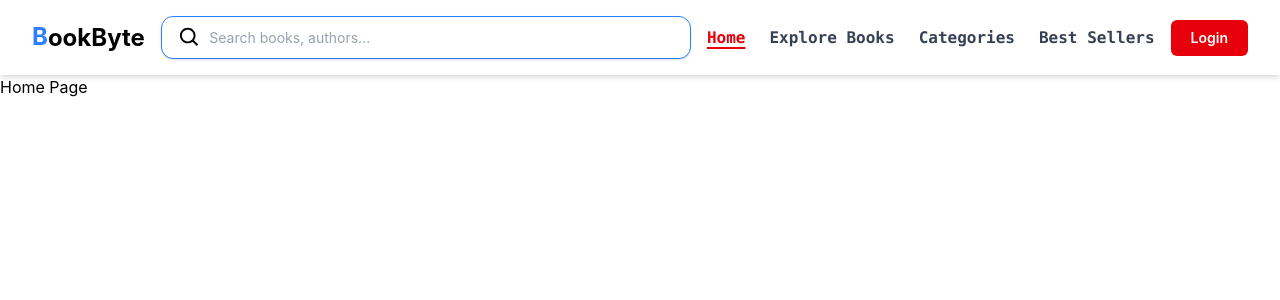
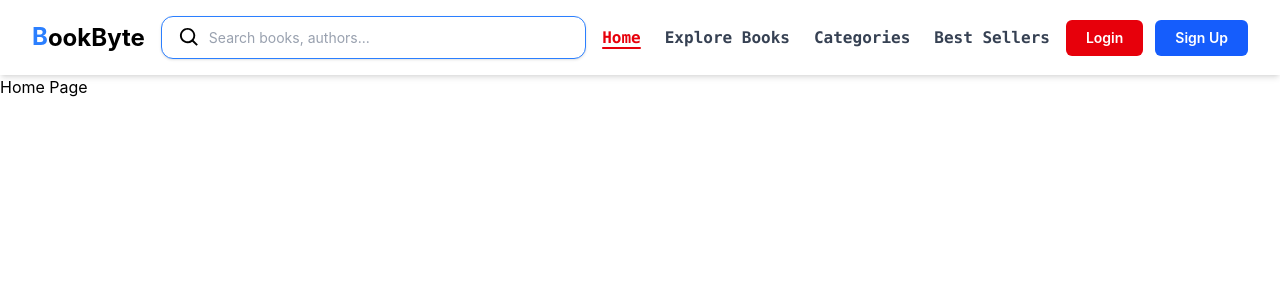
Before and after one commit to raushan-sinha/book-byte, a React (Vite) app: page / in a window 1280 px wide. Shown: the top 300 px of the page. Built offline with nearby package versions, Linux system fonts and the light colour scheme.

Commit message:
Added a link for - Sign up

```diff
--- a/src/components/layout/navbar/AuthButtons.tsx
+++ b/src/components/layout/navbar/AuthButtons.tsx
@@ -6,6 +6,10 @@ const AuthButtons = () => {
                 Login
             </a>
 
+            <a className="px-5 py-2 text-sm font-semibold text-white bg-blue-600 rounded-md hover:bg-red-700 transition cursor-pointer">
+                Sign Up
+            </a>
+
         </div>
     );
 }
```
